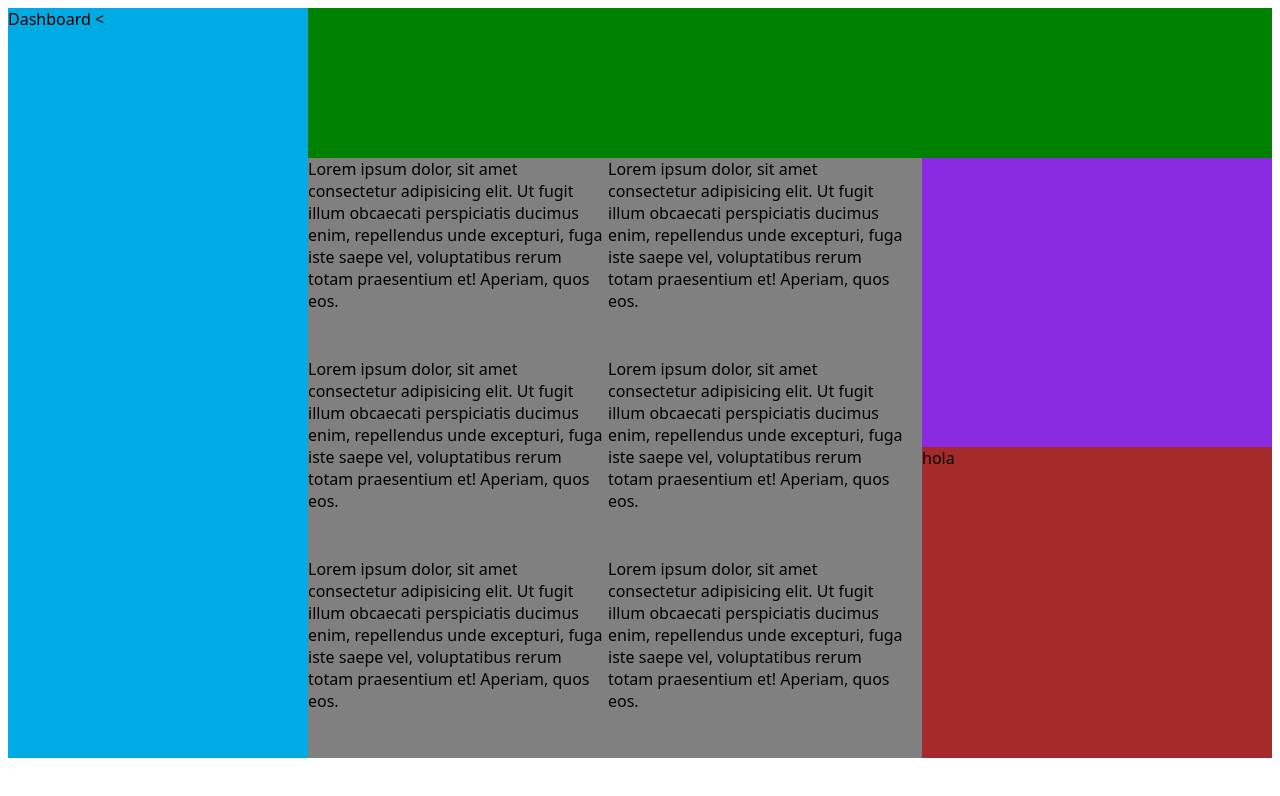
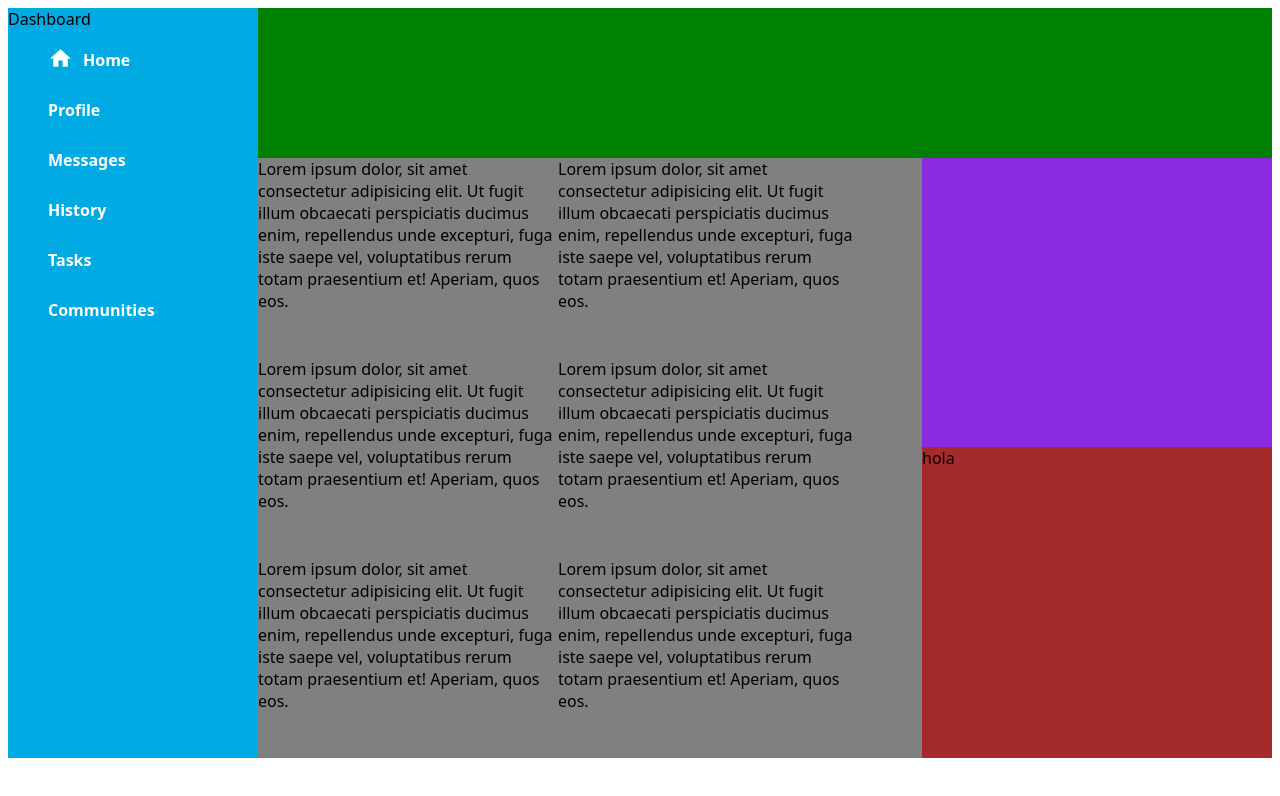
Before and after one commit to Jocaral/admin-dashboard, a plain HTML site: page index.html in a window 1280 px wide. Drawn offline with Linux system fonts and the light colour scheme.

Commit message:
Presenting the SVG icons

```diff
--- a/index.html
+++ b/index.html
@@ -10,7 +10,16 @@
     <div class="container">
         <div class="sidebar">
             Dashboard
-            <
+            <div class="items-sidebar">
+                <ul>
+                <li> <svg xmlns="http://www.w3.org/2000/svg" viewBox="0 0 24 24" ><path d="M10,20V14H14V20H19V12H22L12,3L2,12H5V20H10Z" fill="white"/></svg>  Home</li>
+                <li>Profile</li>
+                <li>Messages</li>
+                <li>History</li>
+                <li>Tasks</li>
+                <li>Communities</li>
+                </ul>
+            </div>
         </div>
 
         <div class="header">
--- a/style.css
+++ b/style.css
@@ -5,7 +5,7 @@
 .container{
     display: grid;
     grid-template-rows: 150px 1fr;
-    grid-template-columns: 300px 1fr;
+    grid-template-columns: 250px 1fr;
     /* height: 100vh; */
 }
 
@@ -47,3 +47,23 @@
     grid-row: 2/3;
     background-color: brown;
 }
+
+.items-sidebar ul{
+    color: white;
+    font-weight: bold;
+    list-style: none;
+    display: grid;
+    grid-template-rows: repeat(6, min(50px, 50%));
+}
+li {
+    display:flex;
+    height: 25px;
+    align-items: flex-end;
+
+}
+
+svg {
+    height: 100%;
+    margin-right: 10px
+    ;
+}
```
Also changed, not shown: svg/home.svg (added).
